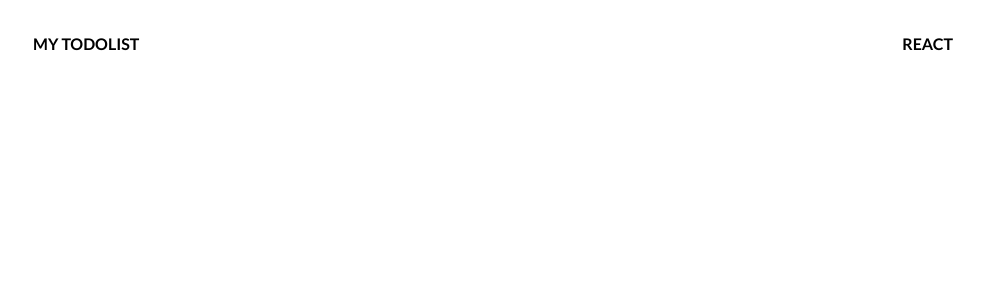
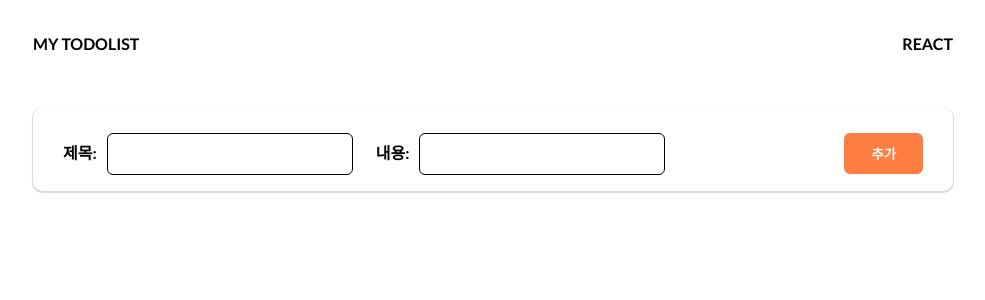
Before and after one commit to pds0309/react_todolist, a React (Create React App) app: page / in a window 1280 px wide. Shown: the top 300 px of the page, without its empty margins (147-1132 px from the left). Built offline with nearby package versions, Linux system fonts and the light colour scheme.

Commit message:
feat: todopage - todo 등록 기능 추가

```diff
--- a/src/App.jsx
+++ b/src/App.jsx
@@ -1,9 +1,11 @@
 import Header from './components/Header';
+import Todo from './pages/Todo';
 
 function App() {
   return (
     <div>
       <Header />
+      <Todo />
     </div>
   );
 }
--- a/src/pages/Todo.jsx
+++ b/src/pages/Todo.jsx
@@ -1,11 +1,18 @@
 import Section from '../layouts/Section';
+import TodoForm from '../components/todos/TodoForm';
 import { useState } from 'react';
 
 const Todo = () => {
   const [todos, setTodos] = useState([]);
+  console.log(todos);
+  const addTodo = ({ title, contents }) => {
+    setTodos(prev => prev.concat({ id: prev.length + 1, title, contents, status: 'progress' }));
+  };
   return (
     <>
-      <Section></Section> {/*TODO: Todo Input Section */}
+      <Section>
+        <TodoForm addTodo={addTodo} />
+      </Section>
       <Section></Section> {/*TODO: Todo-list Section */}
     </>
   );
```
